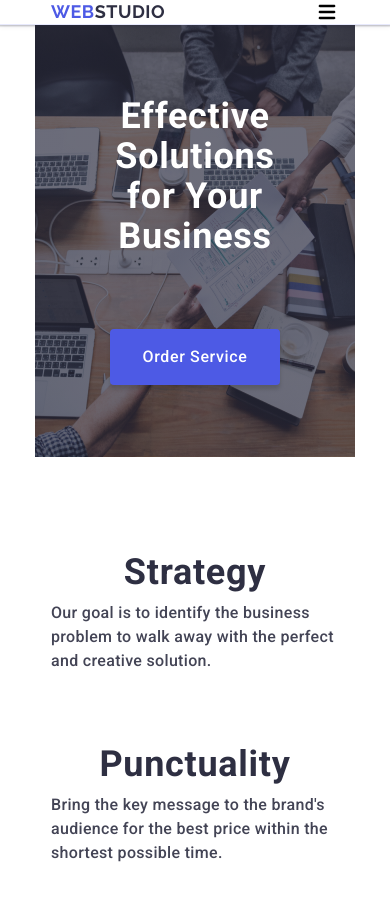
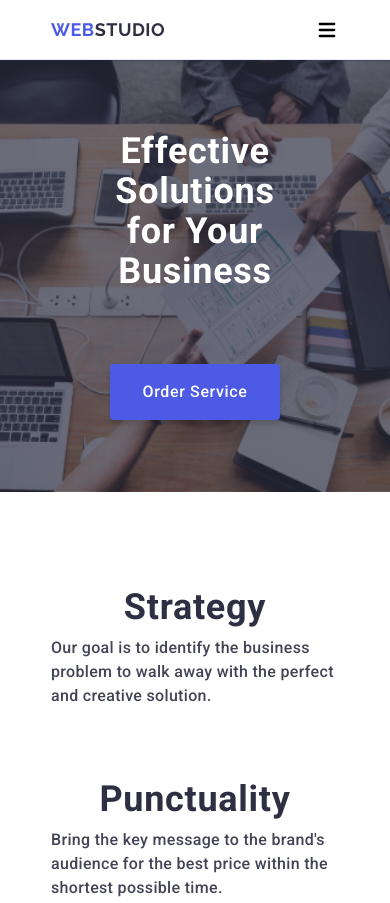
Before and after one commit to aleksandrayefimova/goit-markup-hw-06, a plain HTML site: page index.html in a window 390 px wide. Shown: the top 903 px of the page. Drawn offline with nearby package versions, Linux system fonts and the light colour scheme; a web font is replaced by a local one.

Commit message:
FIX
-fixed header padding
-fixed footer input field bottom margin
-image is now correct on tablet mode

```diff
--- a/css/styles.css
+++ b/css/styles.css
@@ -260,6 +260,10 @@ body {
         visibility 250ms cubic-bezier(0.4, 0, 0.2, 1);
     }
 
+    .header-container {
+      padding: 17.5px 16px 17.5px 16px;
+    }
+
     .mobile-menu-modal-box.is-open {
       opacity: 1;
       visibility: visible;
@@ -364,7 +368,7 @@ body {
   .hero {
     margin-right: auto;
     margin-left: auto;
-    max-width: 320px;
+    max-width: 100%;
     padding-top: 72px;
     padding-bottom: 72px;
     background-image: linear-gradient(
@@ -373,8 +377,8 @@ body {
       ),
       url(../images/hero/people-office-mobile.jpg);
     background-repeat: no-repeat;
+    background-position: center;
     background-size: cover;
-    background-position: center;
   }
 
   @media screen and (min-resolution: 192dpi),
@@ -1011,6 +1015,7 @@ body {
 
   .footer-input-label {
     display: flex;
+    margin: 0 0 16px 0;
   }
 
   /* =========================================== MODAL BOX FOR FORM ============================================ */
```
